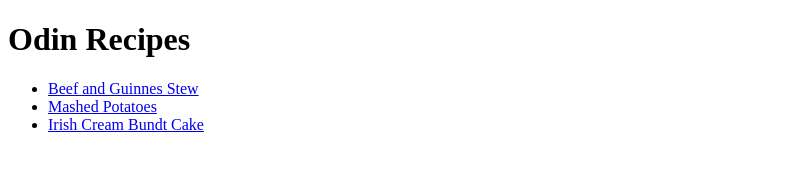
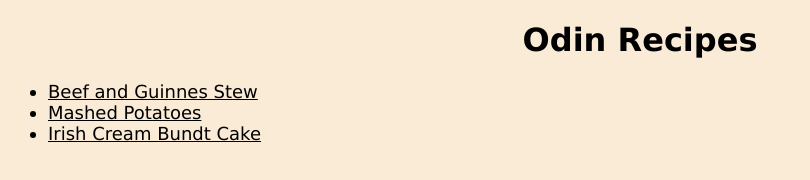
Before and after one commit to Johann-Osnaya/odin-recipes, a plain HTML site: page index.html in a window 1280 px wide. Shown: the whole page, without its empty margins (0-810 px from the left). Drawn offline with Linux system fonts and the light colour scheme.

Commit message:
Add style.css file and background color to the page

```diff
--- a/index.html
+++ b/index.html
@@ -3,14 +3,15 @@
 <head>
     <meta charset="UTF-8">
     <meta name="viewport" content="width=device-width, initial-scale=1.0">
+    <link rel="stylesheet" href="./style.css">
     <title>Odin Recipes</title>
 </head>
 <body>
     <h1>Odin Recipes</h1>
     <ul>
-        <li><a href="./recipes/stew.html">Beef and Guinnes Stew</a></li>
-        <li><a href="./recipes/mashedPotatoes.html">Mashed Potatoes</a></li>
-        <li><a href="./recipes/irishCake.html">Irish Cream Bundt Cake</a></li>
+        <li class="recipe"><a href="./recipes/stew.html">Beef and Guinnes Stew</a></li>
+        <li class="recipe"><a href="./recipes/mashedPotatoes.html">Mashed Potatoes</a></li>
+        <li class="recipe"><a href="./recipes/irishCake.html">Irish Cream Bundt Cake</a></li>
     </ul>
 
 </body>
--- /dev/null
+++ b/style.css
@@ -0,0 +1,16 @@
+body {
+    font-family: Verdana, Geneva, Tahoma, sans-serif;
+    background-color: antiquewhite;
+}
+
+h1 {
+    text-align: center;
+}
+
+.recipe {
+    font-size: 18px;
+}
+
+a {
+    color: black;
+}
```
